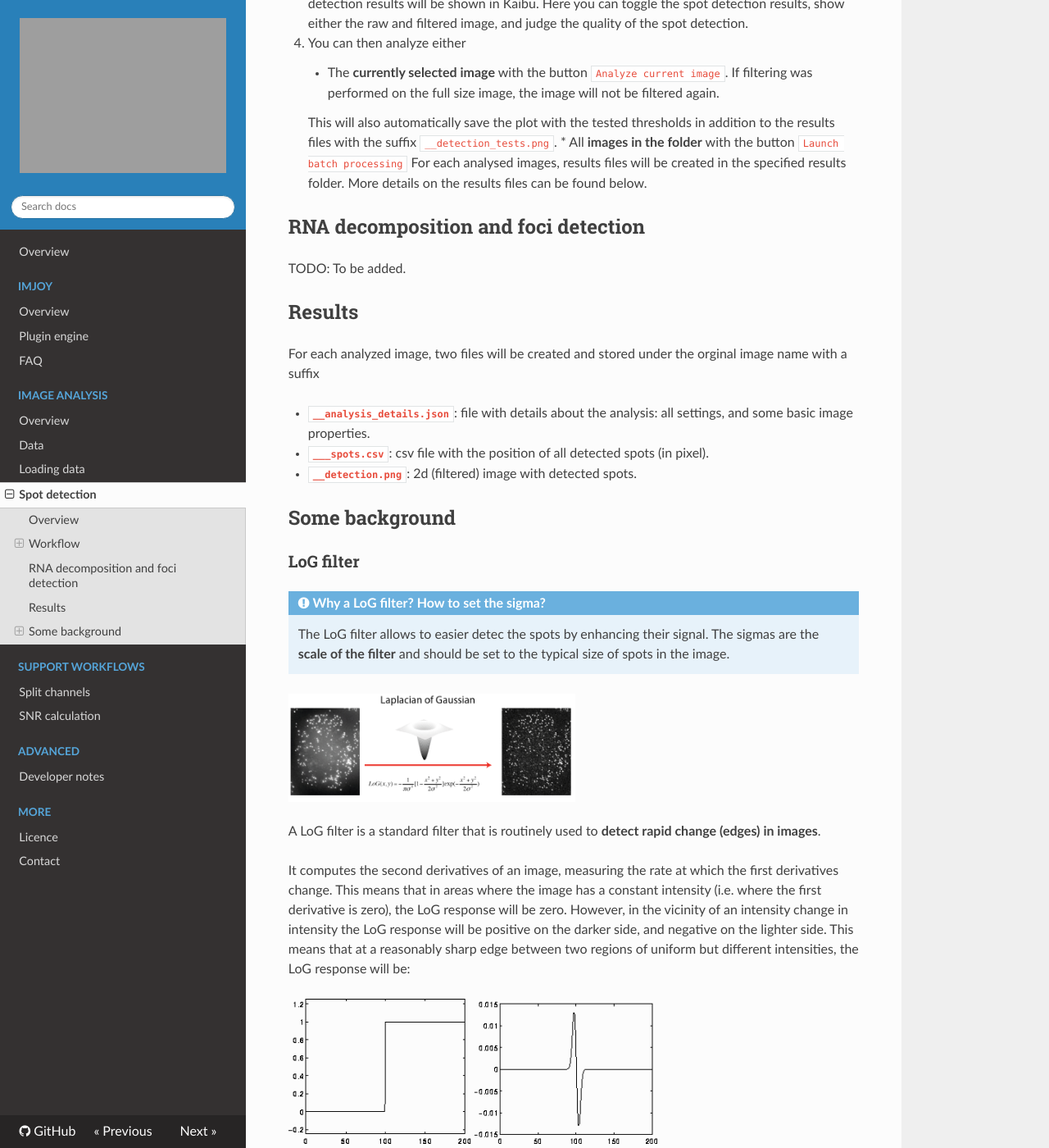
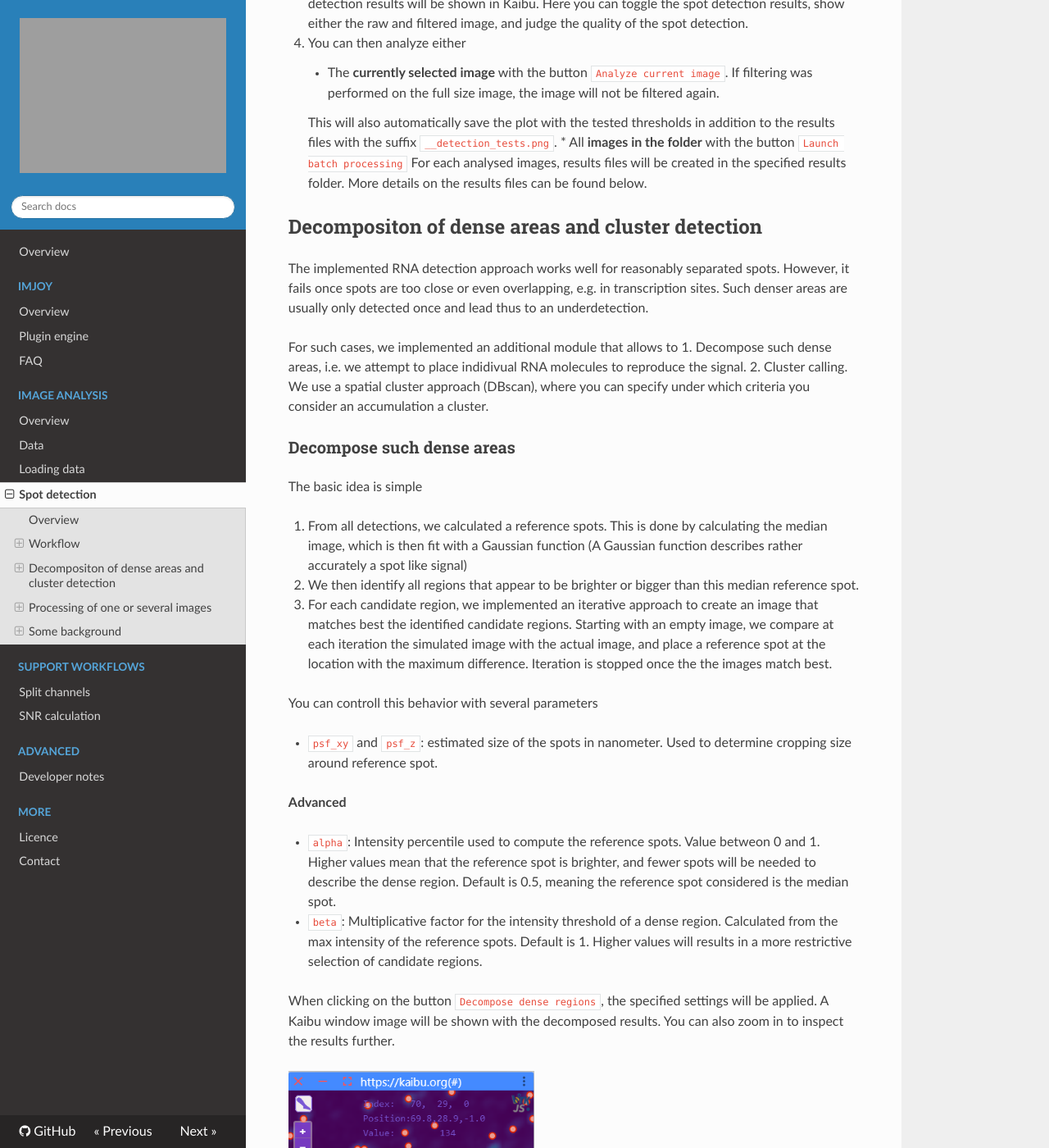
Before and after one commit to fish-quant/fq-imjoy, an MkDocs documentation site: the page built from docs/fq-spot-detection.md, in a window 1280 px wide and 1400 px high, scrolled down 2656 px. Shown: the whole window at 82% size. Built offline with MkDocs 1.6.1, drawn with Linux system fonts in a browser that asks for light colours; nearby versions of some CDN libraries; some of the changed text lies outside the part shown.

Commit message:
Add documentation for cluster calling.
Closes #30.

```diff
--- a/docs/fq-spot-detection.md
+++ b/docs/fq-spot-detection.md
@@ -75,17 +75,78 @@ Spot detection is performed with a local maximum detection on the filtered image
     For each analysed images, results files will be created in the specified results folder.
     More details on the results files can be found below.
 
-## RNA decomposition and foci detection
+## Decompositon of dense areas and cluster detection
 
-TODO: To be added.
+The implemented RNA detection approach works well for reasonably separated spots. However, it fails once
+spots are too close or even overlapping, e.g. in transcription sites. Such denser areas are usually only
+detected once and lead thus to an underdetection.
 
-## Results
+For such cases, we implemented an additional module that allows to
+1. Decompose such dense areas, i.e. we attempt to place indidivual RNA molecules to reproduce the signal.
+2. Cluster calling. We use a spatial cluster approach (DBscan), where you can specify under which criteria
+   you consider an accumulation a cluster.
 
-For each analyzed image, two files will be created and stored under the orginal image name with a suffix
+### Decompose such dense areas
+
+The basic idea is simple
+
+1. From all detections, we calculated a reference spots. This is done by calculating the median image, which is then fit with a Gaussian function (A Gaussian function
+  describes rather accurately a spot like signal)
+2. We then identify all regions that appear to be brighter or bigger than this median reference spot.
+3. For each candidate region, we implemented an iterative approach
+   to create an image that matches best the identified candidate regions. Starting with an empty image,
+   we compare at each iteration the simulated image with the actual image, and place a reference spot
+   at the location with the maximum difference. Iteration is stopped once the the images match best.
+
+You can controll this behavior with several parameters
+
+- `psf_xy` and `psf_z`: estimated size of the spots in nanometer. Used to determine cropping size around reference spot.
+
+**Advanced**
+
+- `alpha`: Intensity percentile used to compute the reference spots. Value betweon 0 and 1. Higher values mean that the reference spot is brighter, and fewer spots will be needed to describe the dense region. Default is 0.5, meaning the reference spot considered is the median spot.
+- `beta`: Multiplicative factor for the intensity threshold of a dense region. Calculated from the max intensity of the reference spots. Default is 1. Higher values will results in a more restrictive selection of candidate regions.
+
+When clicking on the button `Decompose dense regions`, the specified settings will be applied. A Kaibu window image will be shown
+with the decomposed results. You can also zoom in to inspect the results further.
+
+![fq-dense-area.png](img/fq-dense-area.png){: style="width:300px"}
+
+For more information see the detailed documentation [here](https://big-fish.readthedocs.io/en/stable/detection/dense.html?highlight=decompose_cluster#bigfish.detection.decompose_dense).
+
+### Cluster calling
+
+Once the dense areas are decomposed in individual RNA molecules, you can specify what you consider to be a cluster.
+For this, you can set two parameters
+
+1. `Min. number of spots`: what's the minimum number of RNAs a cluster has to contain
+2. `Max. distance [nm]`: what's the maximum distance two spots can be separated and still be considered to belong together.
+
+Pressing the button `Call clusters` will shown an image wiht the individual RNAs and the identified clusters. The number next
+to each cluster indicates how many RNAs are found there.
+
+## Processing of one or several images
+
+Once you are satisfied with the parameters, you can either process one image (`Analyse current image`) or all
+images that were found in your acquisition folder (`Launch batch processing`).
+
+For each analyzed image, several files will be created and stored under the orginal image name with a suffix
+
+### Results for standard spot detection
 
 * **`__analysis_details.json`**: file with details about the analysis: all settings, and some basic image properties.
 * **`___spots.csv`**: csv file with the position of all detected spots (in pixel).
+
+Further, a folder `plots_detection` will be created containing the spot detection results for each image.
+
 * **`__detection.png`**: 2d (filtered) image with detected spots.
+
+### Results for cluster calling
+
+* **`__foci.csv`**: file with positions of all clusters, a unique index, and how many RNAs they contain.
+* **`___spots_foci.csv`**: csv file with the position of all detected spots (in pixel) and to which cluster they belong (0=none).
+
+Further, a folder `plots_foci` will be created containing the spot detection results for each imag
 
 ## Some background
 
```
Also changed, not shown: docs/img/fq-dense-area.png (added), 1 other file.
